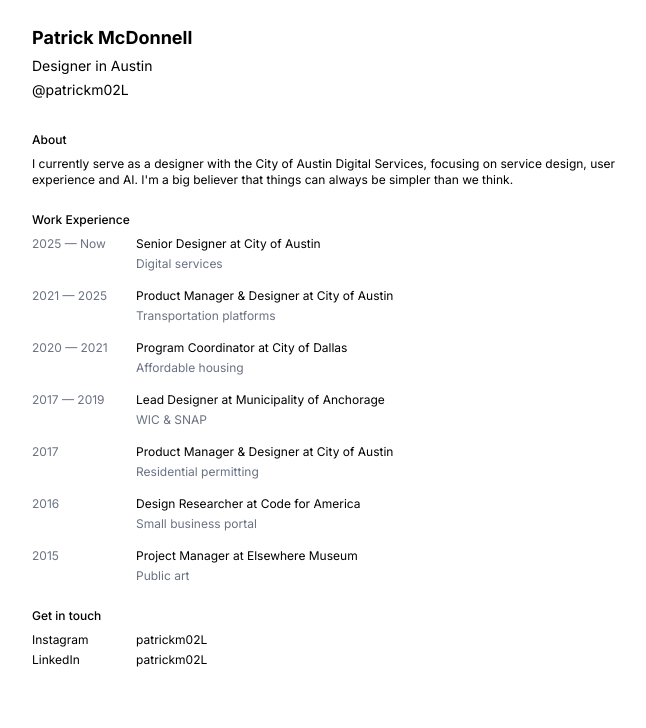
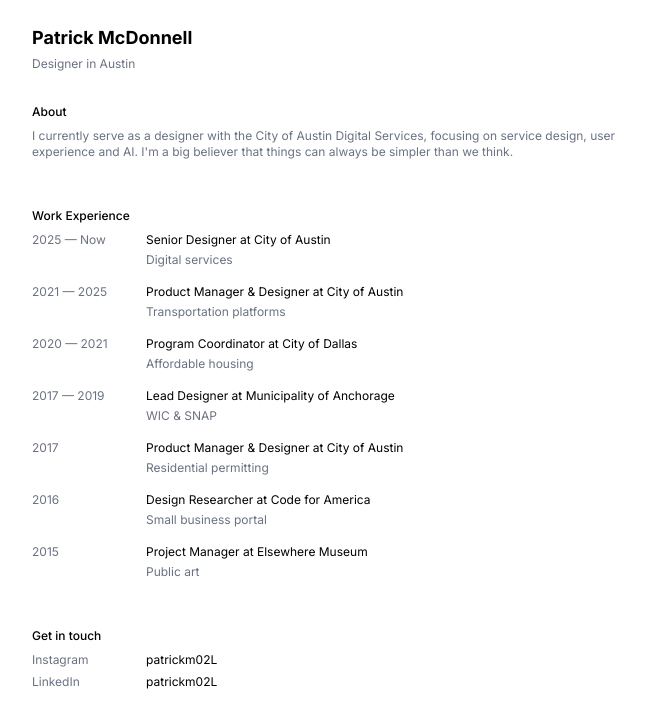
Before and after one commit to patrickm02L/resume, a Next.js app: page / in a window 1280 px wide. Shown: the top 728 px of the page, without its empty margins (288-934 px from the left). Built offline with nearby package versions, Linux system fonts and the light colour scheme.

Commit message:
Refine styling and layout in personal portfolio. Updated text colors for better readability, adjusted margins for sections, and improved alignment of work experience entries to enhance overall presentation.

```diff
--- a/src/app/page.tsx
+++ b/src/app/page.tsx
@@ -5,27 +5,26 @@
         {/* Header Section */}
         <header className="mb-8">
           <h1 className="text-lg font-bold text-black mb-1">Patrick McDonnell</h1>
-          <p className="text-sm text-black mb-1">Designer in Austin</p>
-          <p className="text-sm text-black">@patrickm02L</p>
+          <p className="text-xs text-gray-500 mb-1">Designer in Austin</p>
         </header>
 
         {/* About Section */}
-        <section className="mb-6">
+        <section className="mb-12">
           <h2 className="text-xs font-medium text-black mb-2">About</h2>
-          <p className="text-xs text-black">
+          <p className="text-xs text-gray-500">
             I currently serve as a designer with the City of Austin Digital Services, focusing on service design, user experience and AI. I'm a big believer that things can always be simpler than we think.
           </p>
         </section>
 
         {/* Work Experience Section */}
-        <section className="mb-6">
+        <section className="mb-12">
           <h2 className="text-xs font-medium text-black mb-2">Work Experience</h2>
 
           <div className="space-y-4">
             {/* Senior Designer at City of Austin */}
             <div className="flex gap-2">
               <div className="text-gray-500 text-xs w-24 flex-shrink-0">2025 — Now</div>
-              <div className="flex-1">
+              <div className="flex-1 ml-2.5">
                 <h3 className="text-xs text-black mb-1">Senior Designer at City of Austin</h3>
                 <p className="text-xs text-gray-500">Digital services</p>
               </div>
@@ -34,7 +33,7 @@
             {/* Product Manager & Designer at City of Austin */}
             <div className="flex gap-2">
               <div className="text-gray-500 text-xs w-24 flex-shrink-0">2021 — 2025</div>
-              <div className="flex-1">
+              <div className="flex-1 ml-2.5">
                 <h3 className="text-xs text-black mb-1">Product Manager & Designer at City of Austin</h3>
                 <p className="text-xs text-gray-500">Transportation platforms</p>
               </div>
@@ -43,7 +42,7 @@
             {/* City of Dallas */}
             <div className="flex gap-2">
               <div className="text-gray-500 text-xs w-24 flex-shrink-0">2020 — 2021</div>
-              <div className="flex-1">
+              <div className="flex-1 ml-2.5">
                 <h3 className="text-xs text-black mb-1">Program Coordinator at City of Dallas</h3>
                 <p className="text-xs text-gray-500">Affordable housing</p>
               </div>
@@ -52,7 +51,7 @@
             {/* Municipality of Anchorage */}
             <div className="flex gap-2">
               <div className="text-gray-500 text-xs w-24 flex-shrink-0">2017 — 2019</div>
-              <div className="flex-1">
+              <div className="flex-1 ml-2.5">
                 <h3 className="text-xs text-black mb-1">Lead Designer at Municipality of Anchorage</h3>
                 <p className="text-xs text-gray-500">WIC & SNAP</p>
               </div>
@@ -61,7 +60,7 @@
             {/* City of Austin 2017 */}
             <div className="flex gap-2">
               <div className="text-gray-500 text-xs w-24 flex-shrink-0">2017</div>
-              <div className="flex-1">
+              <div className="flex-1 ml-2.5">
                 <h3 className="text-xs text-black mb-1">Product Manager & Designer at City of Austin</h3>
                 <p className="text-xs text-gray-500">Residential permitting</p>
               </div>
@@ -70,7 +69,7 @@
             {/* Code for America */}
             <div className="flex gap-2">
               <div className="text-gray-500 text-xs w-24 flex-shrink-0">2016</div>
-              <div className="flex-1">
+              <div className="flex-1 ml-2.5">
                 <h3 className="text-xs text-black mb-1">Design Researcher at Code for America</h3>
                 <p className="text-xs text-gray-500">Small business portal</p>
               </div>
@@ -79,7 +78,7 @@
             {/* Elsewhere Museum */}
             <div className="flex gap-2">
               <div className="text-gray-500 text-xs w-24 flex-shrink-0">2015</div>
-              <div className="flex-1">
+              <div className="flex-1 ml-2.5">
                 <h3 className="text-xs text-black mb-1">Project Manager at Elsewhere Museum</h3>
                 <p className="text-xs text-gray-500">Public art</p>
               </div>
@@ -94,14 +93,14 @@
         <section>
           <h2 className="text-xs font-medium text-black mb-2">Get in touch</h2>
 
-          <div className="space-y-1">
+          <div className="space-y-1.5">
             <div className="flex gap-2">
-              <span className="text-black text-xs w-24">Instagram</span>
-              <a href="https://www.instagram.com/patrickm02l" target="_blank" rel="noopener noreferrer" className="text-black text-xs hover:underline">patrickm02L</a>
+              <span className="text-gray-500 text-xs w-24">Instagram</span>
+              <a href="https://www.instagram.com/patrickm02l" target="_blank" rel="noopener noreferrer" className="text-black text-xs hover:underline ml-2.5">patrickm02L</a>
             </div>
             <div className="flex gap-2">
-              <span className="text-black text-xs w-24">LinkedIn</span>
-              <a href="https://www.linkedin.com/in/patrickm02l/" target="_blank" rel="noopener noreferrer" className="text-black text-xs hover:underline">patrickm02L</a>
+              <span className="text-gray-500 text-xs w-24">LinkedIn</span>
+              <a href="https://www.linkedin.com/in/patrickm02l/" target="_blank" rel="noopener noreferrer" className="text-black text-xs hover:underline ml-2.5">patrickm02L</a>
             </div>
           </div>
         </section>
```
